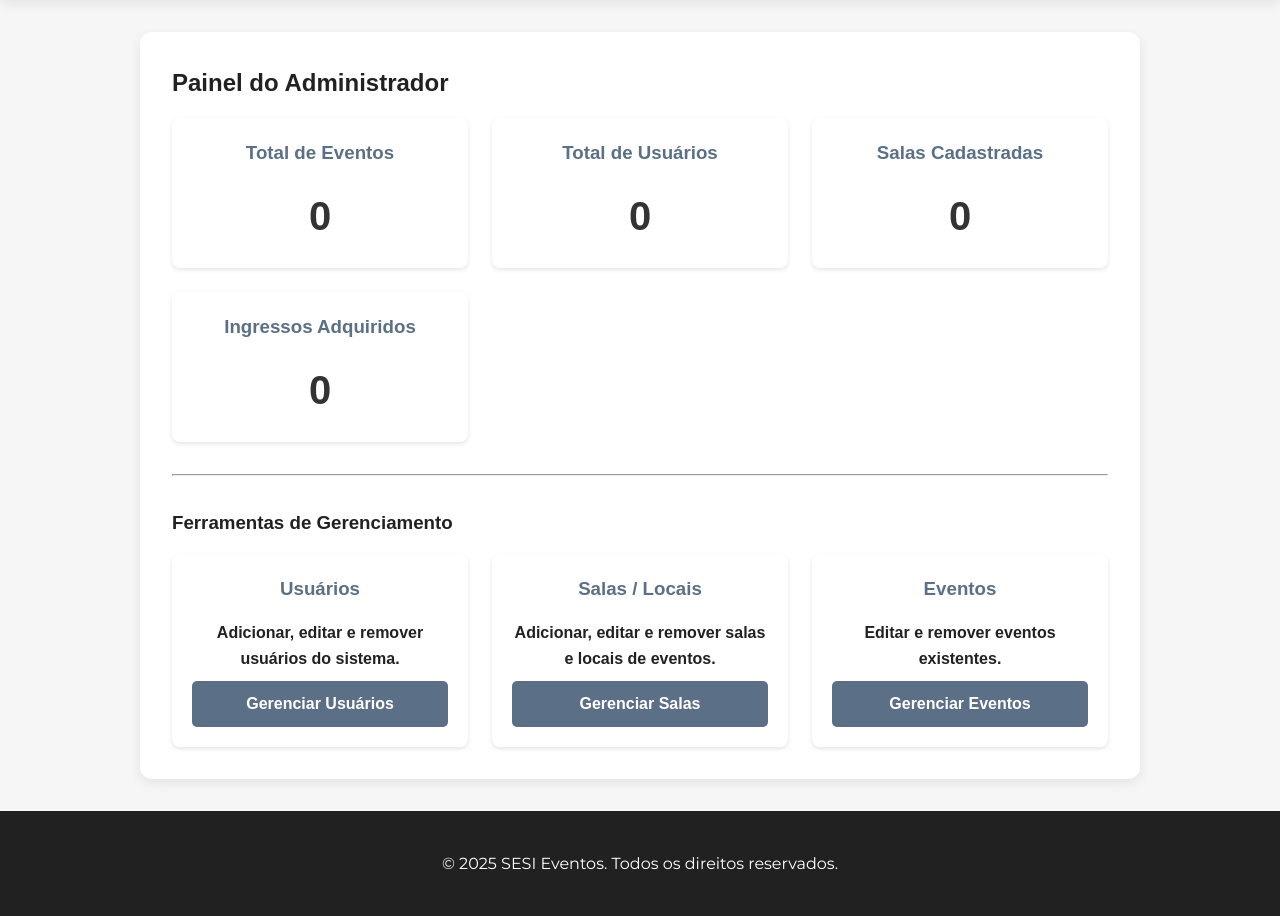
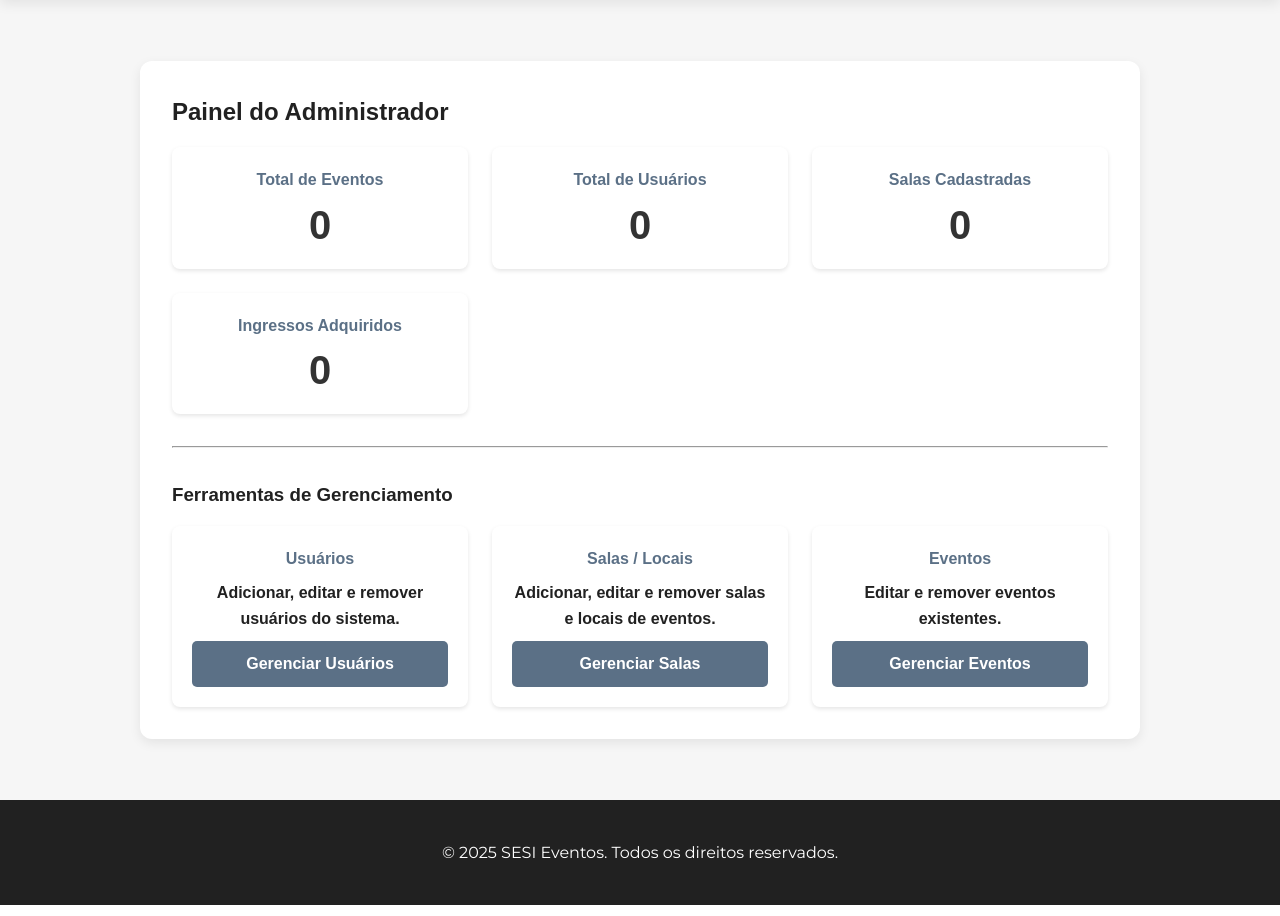
Before and after one commit to mikk-s/SesiEventos, a PHP site: page /dashboard.php in a window 1280 px wide. Shown: the part 97-1013 px from the top of the page. Run offline with PHP 8.4, Linux system fonts and the light colour scheme; the visitor is signed in with stand-in values (Sample User, id 1); data that the repository does not hold is empty.

Commit message:
Dashboard

```diff
--- a/css/style.css
+++ b/css/style.css
@@ -484,3 +484,50 @@ h1, h2, h3 {
     text-align: center;
     padding: 8px 12px;
 }
+
+.dashboard-grid a {
+    text-decoration: none; /* Remove o sublinhado */
+    color: inherit;        /* Faz o texto herdar a cor original (preto) */
+}
+
+/* Define um layout para o grid de estatísticas */
+.dashboard-grid {
+    width: 100%;
+    grid-template-columns: repeat(4, 1fr); /* Reforçando a regra das 4 colunas */
+}
+
+/* Força cada card a ocupar 100% do espaço da coluna do grid em que ele está */
+.dashboard-grid .stat-card {
+    width: 100%;
+
+}
+/* Estilo base para cada card de estatística */
+.stat-card {
+    background-color: var(--card-background);
+    padding: 1.5rem;
+    border-radius: 12px;
+    box-shadow: var(--box-shadow-subtle);
+    text-align: center;
+    transition: transform 0.3s ease, box-shadow 0.3s ease; /* Adiciona transição suave */
+}
+
+/* Efeito ao passar o mouse: o card "salta" um pouco */
+.stat-card:hover {
+    transform: scale(1.05); /* Aumenta o tamanho do card em 5% */
+    box-shadow: var(--box-shadow-hover); /* Deixa a sombra mais pronunciada */
+}
+
+/* Estilo para o título dentro do card */
+.stat-card h3 {
+    margin-bottom: 0.5rem;
+    font-size: 1rem;
+    color: var(--text-color-secondary);
+}
+
+/* Estilo para o número grande de estatística */
+.stat-card .stat-number {
+    font-size: 3rem;
+    font-weight: 700;
+    font-family: 'Poppins', sans-serif;
+    line-height: 1.2;
+}
--- a/dashboard.php
+++ b/dashboard.php
@@ -39,22 +39,35 @@ include_once("templates/header.php");
     <p class="message error"><?= htmlspecialchars($erro_stats); ?></p>
 <?php else: ?>
 <div class="dashboard-grid">
+
+    <a href="gerenciar_eventos.php">
         <div class="stat-card">
             <h3>Total de Eventos</h3>
             <p class="stat-number"><?= $total_eventos ?></p>
         </div>
+    </a>
+
+    <a href="gerenciar_usuarios.php">
         <div class="stat-card">
             <h3>Total de Usuários</h3>
             <p class="stat-number"><?= $total_usuarios ?></p>
         </div>
+    </a>
+
+    <a href="gerenciar_salas.php">
         <div class="stat-card">
             <h3>Salas Cadastradas</h3>
             <p class="stat-number"><?= $total_salas ?></p>
         </div>
+    </a>
+
+    <a href="meus_ingressos.php">
         <div class="stat-card">
             <h3>Ingressos Adquiridos</h3>
             <p class="stat-number"><?= $total_inscricoes ?></p>
         </div>
+    </a>
+
 </div>
 <?php endif; ?>
 
```
Lines whose indentation alone changed are shown as unchanged.
